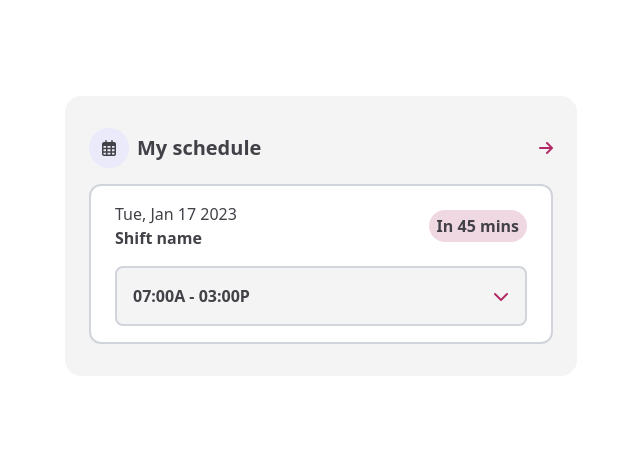
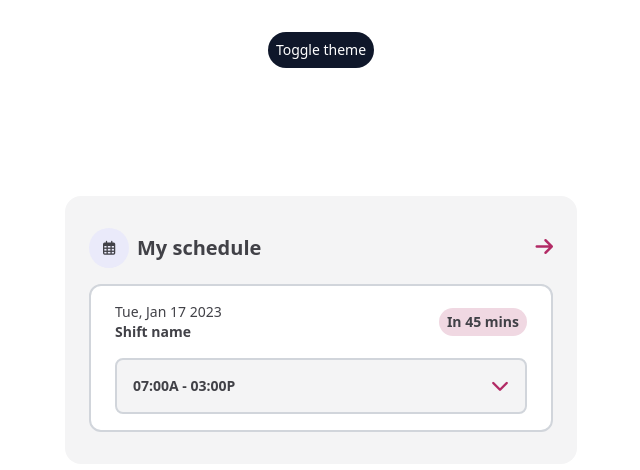
Before and after one commit to YesIDo49/tailwindcss-tp3, a website: page src/index.html in a window 1280 px wide. Shown: the whole page, without its empty margins (319-959 px from the left). Drawn offline with Linux system fonts and the light colour scheme.

Commit message:
added dark mode

```diff
--- a/src/index.html
+++ b/src/index.html
@@ -7,66 +7,55 @@
     <link href="../dist/output.css" rel="stylesheet">
     <script src="https://kit.fontawesome.com/2b02a79d23.js" crossorigin="anonymous"></script>
 </head>
-<body class="bg-white">
-<!--<div class="dark:bg-slate-900 dark:text-white pb-8 text-sm">-->
-<!--    <div class="w-full flex justify-center py-8">-->
-<!--        <button-->
-<!--                id="theme-toggle"-->
-<!--                class="p-2 rounded-full text-white bg-slate-900 dark:text-slate-900 dark:bg-white"-->
-<!--        >-->
-<!--            Toggle theme-->
-<!--        </button>-->
-<!--    </div>-->
-<!--    &lt;!&ndash; Ecrivez le contenu à partir d'ici et supprimez le bloc suivant avant de commencer &ndash;&gt;-->
-<!--    <div-->
-<!--            class="h-40 w-1/2 border-gray-500 rounded border-2 mx-auto my-8 flex justify-center items-center"-->
-<!--    >-->
-<!--        Content goes here-->
-<!--    </div>-->
-<!--</div>-->
+<body>
+<div class="dark:bg-dark-400 h-screen pb-8 text-sm">
+    <div class="w-full flex justify-center py-8">
+        <button id="theme-toggle" class="p-2 rounded-full text-white bg-slate-900 dark:text-slate-900 dark:bg-white">
+            Toggle theme
+        </button>
+    </div>
 
-<section class="flex flex-col justify-center items-center gap-16 py-24 px-4 md:px-48 lg:px-96 text-dark-100">
-    <section class="flex flex-col justify-center items-center py-8 px-6 bg-light w-full rounded-2xl gap-4">
+    <section class="flex flex-col justify-center items-center gap-16 py-24 px-4 md:px-48 lg:px-96 dark:text-white text-dark-100">
+        <section class="flex flex-col justify-center items-center py-8 px-6 bg-light dark:bg-dark-200 w-full rounded-2xl gap-4">
             <div class="flex justify-between items-center w-full">
                 <div class="flex items-center gap-2">
-                <div class="flex w-10 h-10 rounded-full bg-secondary">
-                    <i class="m-auto far fa-calendar-alt text-dark-100"></i>
+                    <div class="flex w-10 h-10 rounded-full bg-secondary dark:bg-dark-100">
+                        <i class="m-auto far fa-calendar-alt text-dark-100 dark:text-white"></i>
                     </div>
                     <h2 class="font-bold text-xl">My schedule</h2>
                 </div>
                 <div>
-                <i class="fas fa-arrow-right text-primary-300"></i>
+                    <i class="fas fa-arrow-right text-xl text-primary-300 dark:text-primary-200"></i>
                 </div>
             </div>
-        <div class="bg-white border-solid border-2 border-gray-300 rounded-xl p-4 px-6 w-full flex flex-col gap-4">
+            <div class="bg-white dark:bg-dark-300 border-solid border-2 border-gray-300 rounded-xl p-4 px-6 w-full flex flex-col gap-4">
                 <div class="flex justify-between">
                     <div class="flex flex-col items-start">
                         <h3>Tue, Jan 17 2023</h3>
                         <h3 class="font-bold">Shift name</h3>
                     </div>
                     <div class="my-auto">
-                    <div class="flex py-1 px-2 bg-primary-200 rounded-3xl">
+                        <div class="flex py-1 px-2 bg-primary-200 dark:bg-primary-400 rounded-3xl">
                             <h4 class="m-auto font-bold text-center">In 45 mins</h4>
                         </div>
                     </div>
                 </div>
 
-            <div class="flex flex-col bg-light p-4 rounded-lg border-solid border-2 border-gray-300">
+                <div class="flex flex-col bg-light dark:bg-dark-200 p-4 rounded-lg border-solid border-2 border-gray-300">
                     <div class="flex justify-between items-center">
                         <h3 class="font-bold">07:00A - 03:00P</h3>
-                    <i class="fas fa-chevron-down text-primary-300"></i>
+                        <i class="fas fa-chevron-down text-lg text-primary-300 dark:text-primary-200"></i>
                     </div>
                 </div>
             </div>
         </section>
     </section>
-
-
+</div>
+</body>
+</html>
 <script>
     const btn = document.getElementById("theme-toggle");
     btn.addEventListener("click", function () {
         document.body.classList.toggle("dark");
     });
 </script>
-</body>
-</html>
--- a/tailwind.config.js
+++ b/tailwind.config.js
@@ -15,7 +15,8 @@ module.exports = {
         "dark": {
           100: "#414147",
           200: "#232225",
-          300: "#2a2228",
+          300: "#282227",
+          400: "#171719",
         },
       },
     },
```
Also changed, not shown: dist/output.css. Lines whose indentation alone changed are shown as unchanged.
